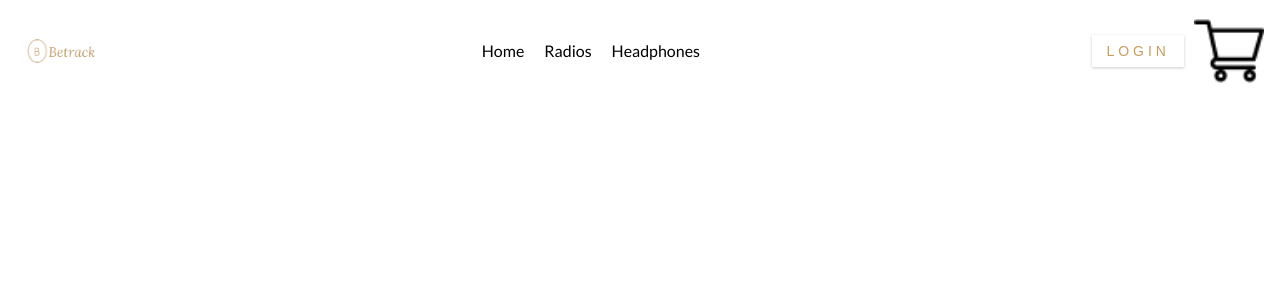
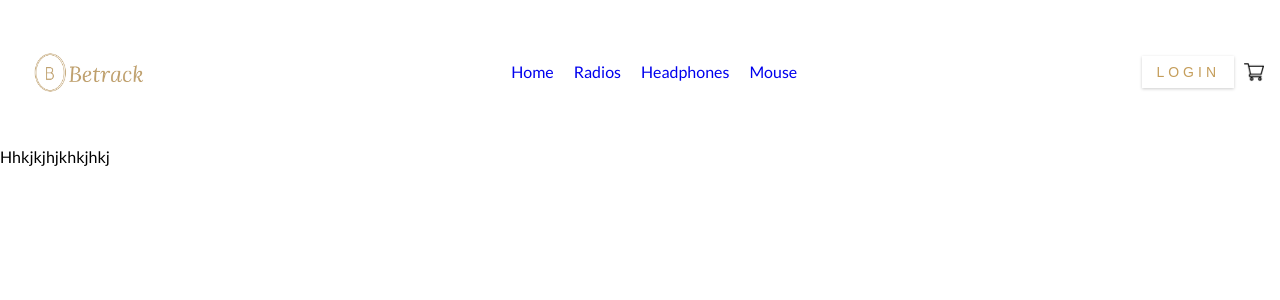
Before and after one commit to IsaacToluwani/webstack-portfolio-project, a React (Create React App) app: page / in a window 1280 px wide. Shown: the top 300 px of the page. Built offline with nearby package versions, Linux system fonts and the light colour scheme.

Commit message:
Add Dynamic Navigation using React Router

```diff
--- a/package.json
+++ b/package.json
@@ -6,6 +6,7 @@
     "cra-template": "1.2.0",
     "react": "^19.0.0",
     "react-dom": "^19.0.0",
+    "react-router-dom": "^7.1.1",
     "react-scripts": "5.0.1"
   },
   "scripts": {
--- a/src/App.js
+++ b/src/App.js
@@ -1,11 +1,21 @@
-import Navbar  from "./Components/Navbar/Navbar";
-
+import Navbar from './Components/Navbar/Navbar';
+import { BrowserRouter as Router, Route, Routes } from 'react-router-dom';
+import Home from './Pages/Home';
+import ShopCategory from './Pages/ShopCategory';
 
 function App() {
   return (
-    <div className="App">
+    <div className='App'>
+      <Router>
+        <Navbar />
+        <Routes>
+          <Route path='/' element={<Home />} />
+          <Route path = '/mouse' element = {<ShopCategory category = 'mouse' />} />
 
-     <Navbar />
+          <Route path='/radio' element={<ShopCategory category='radios' />} />
+          <Route path = '/headphones' element = {<ShopCategory category = 'headphones' />} />
+        </Routes>
+      </Router>
     </div>
   );
 }
--- a/src/Components/Navbar/Navbar.css
+++ b/src/Components/Navbar/Navbar.css
@@ -7,7 +7,8 @@
   padding: 16px;
 }
 .nav img {
-  height: 70px;
+ width: 150px;
+ height: auto;
 }
 
 .nav-menu ul {
@@ -21,3 +22,8 @@
   align-items: center;
   gap: 10px;
 }
+
+.cart img {
+  width: 20px;
+  height: 20px;
+}
--- a/src/Components/Navbar/Navbar.jsx
+++ b/src/Components/Navbar/Navbar.jsx
@@ -1,29 +1,37 @@
 import React from 'react';
 import './Navbar.css';
-import logo from '../../Assets/betrack-high-resolution-logo.png'
-import cart_icon from '../../Assets/cart_icon.png'
+import { Link } from 'react-router-dom';
+
+import logo from '../../Assets/betrack-high-resolution-logo.png';
+import cart_icon from '../../Assets/cart_icon.png';
 
 function Navbar() {
-  return <div className='nav'>
-    <div className="nav-logo">
-      <img src={logo} alt="" />
+  return (
+    <div className='nav'>
+      <div className='nav-logo'>
+        <img src={logo} alt='' />
+      </div>
+      <div className='nav-menu'>
+        <ul>
+          <li>
+            <Link to='/'>Home</Link>
+          </li>
+          <li>
+            <Link to='radios'>Radios</Link>
+          </li>
+          <li>
+          <Link to='headphones'>Headphones</Link>
+            </li>
+          <li>
+          <Link to='mouse'>Mouse</Link></li>
+        </ul>
+      </div>
+      <div className='cart'>
+        <button className='btn btn:hover'>Login</button>
+        <img src={cart_icon} alt='' />
+      </div>
     </div>
-    <div className="nav-menu">
-      <ul>
-        <li>Home</li>
-        <li>Radios</li>
-        <li>Headphones</li>
-        <li></li>
-      </ul>
-    </div>
-    <div className="cart">
-
-      <button className='btn btn:hover'>Login</button>
-      <img src={cart_icon} alt="" />
-
-
-    </div>
-  </div>;
+  );
 }
 
 export default Navbar;
--- /dev/null
+++ b/src/Pages/Home.jsx
@@ -0,0 +1,9 @@
+import React from 'react'
+
+function Home() {
+  return (
+    <div>Hhkjkjhjkhkjhkj</div>
+  )
+}
+
+export default Home
--- /dev/null
+++ b/src/Pages/ShopCategory.jsx
@@ -0,0 +1,9 @@
+import React from 'react'
+
+function ShopCategory() {
+  return (
+    <div>ShopCategoryjjjjjjjjjjjjjjjjjjjjj</div>
+  )
+}
+
+export default ShopCategory
```
Also changed, not shown: 1 other file (tests, documents, lock files or other folders).
